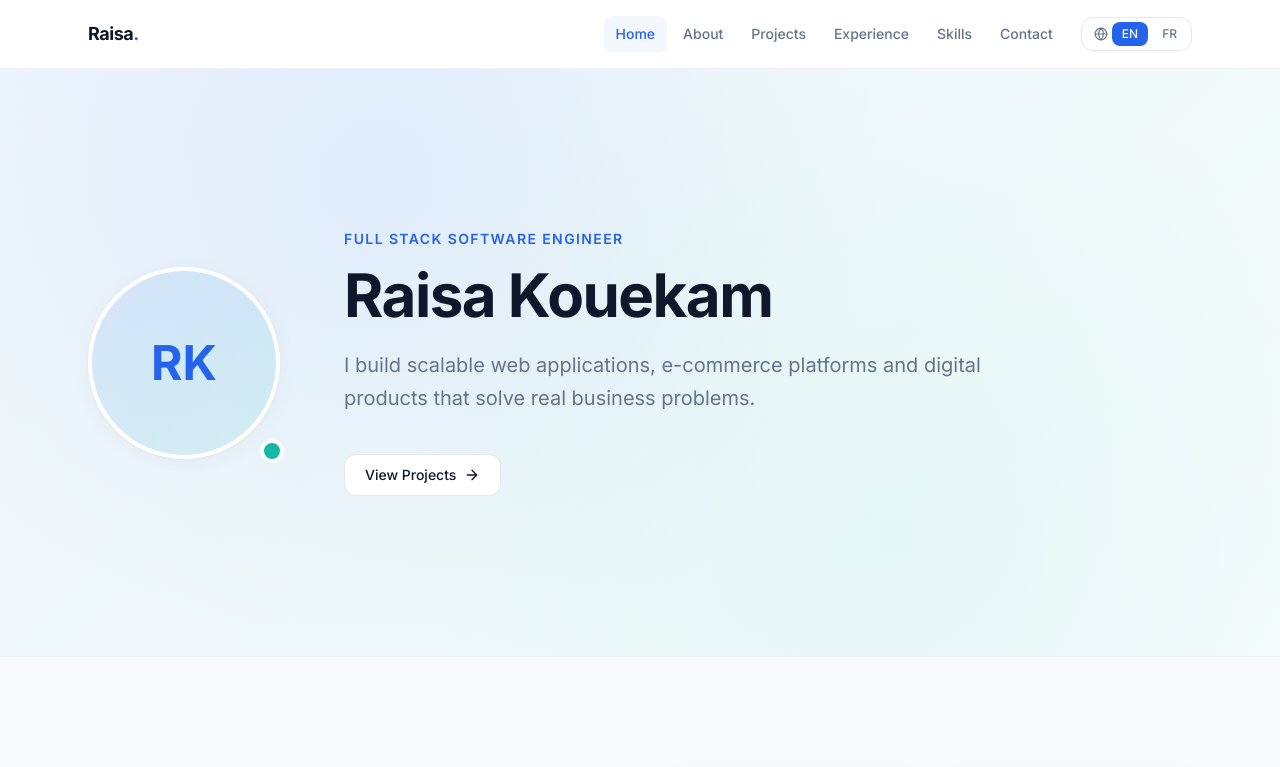
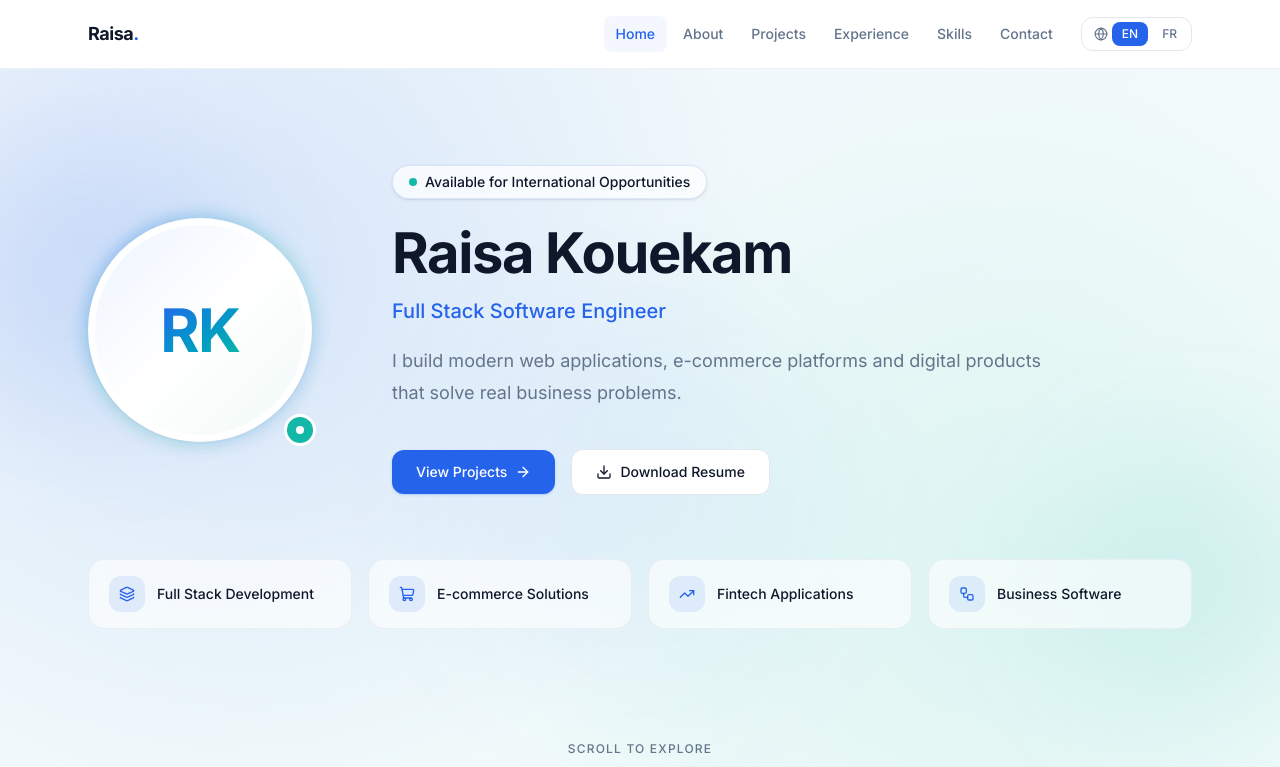
Before and after one commit to raisaodin1-boop/raisa-kouekam-portofolio, a Next.js app: page /en in a window 1280 px wide. Shown: the top 767 px of the page. Built offline with nearby package versions, Linux system fonts and the light colour scheme.

Commit message:
Redesign Hero section with premium layout and animations
Add availability badge, expertise highlights, scroll indicator, animated
background orbs, improved profile placeholder, and enhanced button hovers.
Update Hero-only i18n strings for EN/FR.

```diff
--- a/src/components/home/Hero.tsx
+++ b/src/components/home/Hero.tsx
@@ -6,93 +6,207 @@ import type { Dictionary } from "@/i18n/get-dictionary";
 import type { Locale } from "@/i18n/config";
 import { getLocalizedPath } from "@/lib/utils";
 import { motion } from "framer-motion";
-import { ArrowRight, Download } from "lucide-react";
+import {
+  ArrowDown,
+  ArrowRight,
+  Download,
+  Layers,
+  ShoppingCart,
+  TrendingUp,
+  Workflow,
+} from "lucide-react";
+import type { LucideIcon } from "lucide-react";
 
 type HeroProps = {
   locale: Locale;
   dict: Dictionary;
 };
 
+const highlightIcons: LucideIcon[] = [
+  Layers,
+  ShoppingCart,
+  TrendingUp,
+  Workflow,
+];
+
+const fadeUp = (delay: number) => ({
+  initial: { opacity: 0, y: 20 },
+  animate: { opacity: 1, y: 0 },
+  transition: { duration: 0.55, delay, ease: "easeOut" as const },
+});
+
 export function Hero({ locale, dict }: HeroProps) {
+  const resumeHref = isConfiguredUrl(siteConfig.resumeUrl)
+    ? siteConfig.resumeUrl
+    : getLocalizedPath("/contact", locale);
+
   return (
-    <section className="relative overflow-hidden gradient-bg animate-gradient">
-      <div className="absolute inset-0 bg-[radial-gradient(circle_at_30%_20%,rgba(37,99,235,0.08),transparent_50%)]" />
-      <div className="absolute inset-0 bg-[radial-gradient(circle_at_70%_80%,rgba(20,184,166,0.06),transparent_50%)]" />
+    <section
+      className="relative flex min-h-[calc(100vh-4.5rem)] flex-col overflow-hidden"
+      aria-label="Introduction"
+    >
+      {/* Animated background */}
+      <div className="pointer-events-none absolute inset-0 gradient-bg animate-gradient" />
+      <div className="pointer-events-none absolute inset-0 bg-[radial-gradient(circle_at_20%_30%,rgba(37,99,235,0.12),transparent_45%)]" />
+      <div className="pointer-events-none absolute inset-0 bg-[radial-gradient(circle_at_80%_70%,rgba(20,184,166,0.1),transparent_45%)]" />
 
-      <div className="relative mx-auto max-w-6xl px-6 py-24 sm:py-32 lg:py-40">
-        <div className="flex flex-col items-center gap-12 lg:flex-row lg:items-center lg:gap-16">
+      <motion.div
+        className="pointer-events-none absolute -left-24 top-20 h-72 w-72 rounded-full bg-primary/10 blur-3xl"
+        animate={{ x: [0, 30, 0], y: [0, -20, 0] }}
+        transition={{ duration: 12, repeat: Infinity, ease: "easeInOut" }}
+        aria-hidden
+      />
+      <motion.div
+        className="pointer-events-none absolute -right-16 bottom-32 h-64 w-64 rounded-full bg-accent/10 blur-3xl"
+        animate={{ x: [0, -25, 0], y: [0, 25, 0] }}
+        transition={{ duration: 10, repeat: Infinity, ease: "easeInOut" }}
+        aria-hidden
+      />
+      <div
+        className="pointer-events-none absolute left-1/2 top-1/3 h-96 w-96 -translate-x-1/2 rounded-full bg-primary/[0.04] blur-3xl"
+        aria-hidden
+      />
+
+      <div className="relative mx-auto flex w-full max-w-6xl flex-1 flex-col justify-center px-6 py-16 sm:py-20 lg:py-24">
+        <div className="flex flex-col items-center gap-12 lg:flex-row lg:items-center lg:gap-16 xl:gap-20">
+          {/* Profile photo */}
           <motion.div
-            initial={{ opacity: 0, scale: 0.9 }}
-            animate={{ opacity: 1, scale: 1 }}
-            transition={{ duration: 0.5 }}
+            {...fadeUp(0)}
             className="relative shrink-0"
           >
-            <div className="relative h-40 w-40 overflow-hidden rounded-full border-4 border-white card-shadow sm:h-48 sm:w-48">
-              <div className="flex h-full w-full items-center justify-center bg-gradient-to-br from-primary/10 to-accent/10">
-                <span className="text-4xl font-bold text-primary sm:text-5xl">
-                  RK
-                </span>
+            <div
+              className="absolute -inset-1 rounded-full bg-gradient-to-br from-primary/40 via-accent/30 to-primary/20 opacity-80 blur-sm"
+              aria-hidden
+            />
+            <div className="relative">
+              <div className="relative h-44 w-44 overflow-hidden rounded-full border-[3px] border-white/90 bg-white p-1 card-shadow sm:h-52 sm:w-52 lg:h-56 lg:w-56">
+                <div className="flex h-full w-full items-center justify-center rounded-full bg-gradient-to-br from-primary/[0.08] via-white to-accent/[0.08]">
+                  <span className="bg-gradient-to-br from-primary to-accent bg-clip-text text-5xl font-bold tracking-tight text-transparent sm:text-6xl">
+                    RK
+                  </span>
+                </div>
+              </div>
+              <div
+                className="absolute -bottom-1 -right-1 flex h-7 w-7 items-center justify-center rounded-full border-[3px] border-white bg-accent sm:h-8 sm:w-8"
+                aria-hidden
+              >
+                <span className="h-2 w-2 rounded-full bg-white" />
               </div>
             </div>
-            <div className="absolute -bottom-1 -right-1 h-6 w-6 rounded-full border-4 border-white bg-accent" aria-hidden />
           </motion.div>
 
+          {/* Content */}
           <div className="flex-1 text-center lg:text-left">
-            <motion.p
-              initial={{ opacity: 0, y: 16 }}
-              animate={{ opacity: 1, y: 0 }}
-              transition={{ duration: 0.5, delay: 0.1 }}
-              className="text-sm font-semibold uppercase tracking-widest text-primary"
-            >
-              {dict.home.greeting}
-            </motion.p>
+            <motion.div {...fadeUp(0.08)} className="flex justify-center lg:justify-start">
+              <span className="inline-flex items-center gap-2 rounded-full border border-primary/15 bg-white/70 px-4 py-1.5 text-xs font-medium text-dark shadow-sm backdrop-blur-sm sm:text-sm">
+                <span className="relative flex h-2 w-2" aria-hidden>
+                  <span className="absolute inline-flex h-full w-full animate-ping rounded-full bg-accent opacity-60" />
+                  <span className="relative inline-flex h-2 w-2 rounded-full bg-accent" />
+                </span>
+                {dict.home.badge}
+              </span>
+            </motion.div>
 
             <motion.h1
-              initial={{ opacity: 0, y: 16 }}
-              animate={{ opacity: 1, y: 0 }}
-              transition={{ duration: 0.5, delay: 0.2 }}
-              className="mt-4 text-4xl font-bold tracking-tight text-dark sm:text-5xl lg:text-6xl"
+              {...fadeUp(0.16)}
+              className="mt-6 text-4xl font-bold tracking-tight text-dark sm:text-5xl lg:text-6xl xl:text-[3.5rem] xl:leading-[1.1]"
             >
               {dict.home.name}
             </motion.h1>
 
             <motion.p
-              initial={{ opacity: 0, y: 16 }}
-              animate={{ opacity: 1, y: 0 }}
-              transition={{ duration: 0.5, delay: 0.3 }}
-              className="mt-6 max-w-2xl text-lg leading-relaxed text-muted lg:text-xl"
+              {...fadeUp(0.24)}
+              className="mt-3 text-lg font-medium text-primary sm:text-xl"
+            >
+              {dict.home.greeting}
+            </motion.p>
+
+            <motion.p
+              {...fadeUp(0.32)}
+              className="mx-auto mt-5 max-w-xl text-base leading-relaxed text-muted sm:text-lg lg:mx-0 lg:max-w-2xl lg:leading-8"
             >
               {dict.home.subtitle}
             </motion.p>
 
             <motion.div
-              initial={{ opacity: 0, y: 16 }}
-              animate={{ opacity: 1, y: 0 }}
-              transition={{ duration: 0.5, delay: 0.4 }}
-              className="mt-10 flex flex-wrap justify-center gap-4 lg:justify-start"
+              {...fadeUp(0.4)}
+              className="mt-10 flex flex-wrap items-center justify-center gap-3 sm:gap-4 lg:justify-start"
             >
-              {isConfiguredUrl(siteConfig.resumeUrl) && (
-                <LinkButton
-                  href={siteConfig.resumeUrl}
-                  external
-                  variant="primary"
-                  aria-label={dict.home.downloadResume}
-                >
-                  <Download className="h-4 w-4" aria-hidden />
-                  {dict.home.downloadResume}
-                </LinkButton>
-              )}
               <LinkButton
                 href={getLocalizedPath("/projects", locale)}
-                variant="outline"
+                variant="primary"
+                className="group px-6 py-3 shadow-md shadow-primary/20 transition-all duration-300 hover:-translate-y-0.5 hover:shadow-lg hover:shadow-primary/25"
               >
                 {dict.home.viewProjects}
-                <ArrowRight className="h-4 w-4" aria-hidden />
+                <ArrowRight
+                  className="h-4 w-4 transition-transform duration-300 group-hover:translate-x-0.5"
+                  aria-hidden
+                />
+              </LinkButton>
+              <LinkButton
+                href={resumeHref}
+                external={isConfiguredUrl(siteConfig.resumeUrl)}
+                variant="outline"
+                className="group px-6 py-3 transition-all duration-300 hover:-translate-y-0.5 hover:border-primary hover:bg-primary/[0.03] hover:shadow-md"
+                aria-label={dict.home.downloadResume}
+              >
+                <Download
+                  className="h-4 w-4 transition-transform duration-300 group-hover:-translate-y-0.5"
+                  aria-hidden
+                />
+                {dict.home.downloadResume}
               </LinkButton>
             </motion.div>
           </div>
         </div>
+
+        {/* Quick highlights */}
+        <motion.ul
+          initial={{ opacity: 0, y: 24 }}
+          animate={{ opacity: 1, y: 0 }}
+          transition={{ duration: 0.55, delay: 0.5, ease: "easeOut" }}
+          className="mt-14 grid grid-cols-2 gap-3 sm:grid-cols-4 sm:gap-4 lg:mt-16"
+          aria-label="Areas of expertise"
+        >
+          {dict.home.highlights.map((label, index) => {
+            const Icon = highlightIcons[index] ?? Layers;
+            return (
+              <li
+                key={label}
+                className="group flex items-center gap-3 rounded-2xl border border-border/70 bg-white/60 px-4 py-3.5 backdrop-blur-sm transition-all duration-300 hover:-translate-y-0.5 hover:border-primary/20 hover:bg-white hover:shadow-md sm:px-5 sm:py-4"
+              >
+                <div className="flex h-9 w-9 shrink-0 items-center justify-center rounded-xl bg-primary/10 transition-colors duration-300 group-hover:bg-primary/15">
+                  <Icon className="h-4 w-4 text-primary" aria-hidden />
+                </div>
+                <span className="text-left text-xs font-medium leading-snug text-dark sm:text-sm">
+                  {label}
+                </span>
+              </li>
+            );
+          })}
+        </motion.ul>
       </div>
+
+      {/* Scroll indicator */}
+      <motion.a
+        href="#about-preview"
+        initial={{ opacity: 0 }}
+        animate={{ opacity: 1 }}
+        transition={{ delay: 0.9, duration: 0.6 }}
+        className="relative flex flex-col items-center gap-2 pb-8 pt-4 text-muted transition-colors hover:text-primary focus-visible:outline-none focus-visible:ring-2 focus-visible:ring-primary focus-visible:ring-offset-2"
+        aria-label={dict.home.scrollIndicator}
+      >
+        <span className="text-xs font-medium uppercase tracking-widest">
+          {dict.home.scrollIndicator}
+        </span>
+        <motion.span
+          animate={{ y: [0, 6, 0] }}
+          transition={{ duration: 1.8, repeat: Infinity, ease: "easeInOut" }}
+          aria-hidden
+        >
+          <ArrowDown className="h-4 w-4" />
+        </motion.span>
+      </motion.a>
     </section>
   );
 }
--- a/src/i18n/dictionaries/en.json
+++ b/src/i18n/dictionaries/en.json
@@ -17,7 +17,15 @@
   "home": {
     "greeting": "Full Stack Software Engineer",
     "name": "Raisa Kouekam",
-    "subtitle": "I build scalable web applications, e-commerce platforms and digital products that solve real business problems.",
+    "subtitle": "I build modern web applications, e-commerce platforms and digital products that solve real business problems.",
+    "badge": "Available for International Opportunities",
+    "highlights": [
+      "Full Stack Development",
+      "E-commerce Solutions",
+      "Fintech Applications",
+      "Business Software"
+    ],
+    "scrollIndicator": "Scroll to explore",
     "downloadResume": "Download Resume",
     "viewProjects": "View Projects",
     "featuredTitle": "Selected Work",
--- a/src/i18n/dictionaries/fr.json
+++ b/src/i18n/dictionaries/fr.json
@@ -17,7 +17,15 @@
   "home": {
     "greeting": "Ingénieure Full Stack",
     "name": "Raisa Kouekam",
-    "subtitle": "Je conçois des applications web évolutives, des plateformes e-commerce et des produits digitaux qui résolvent de vrais problèmes business.",
+    "subtitle": "Je conçois des applications web modernes, des plateformes e-commerce et des produits digitaux qui résolvent de vrais problèmes business.",
+    "badge": "Disponible pour des opportunités internationales",
+    "highlights": [
+      "Développement Full Stack",
+      "Solutions E-commerce",
+      "Applications Fintech",
+      "Logiciels métier"
+    ],
+    "scrollIndicator": "Faire défiler",
     "downloadResume": "Télécharger le CV",
     "viewProjects": "Voir les projets",
     "featuredTitle": "Projets sélectionnés",
```
